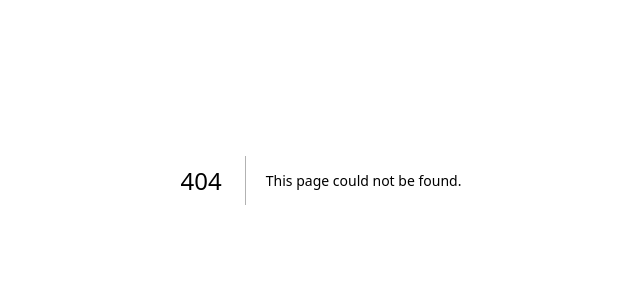
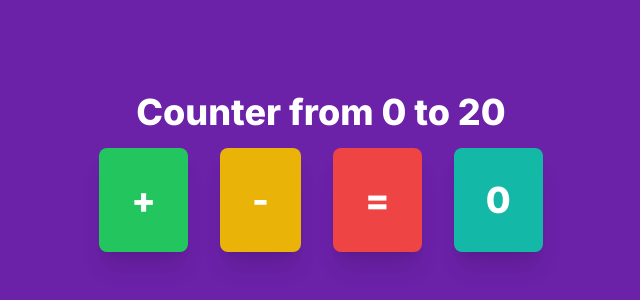
Before and after one commit to ChWasam/reactaurnext, a Next.js app: page /Counter_hooks in a window 1280 px wide. Before the commit this address had no page. Shown: the part 220-520 px from the top of the page, without its empty margins (319-959 px from the left). Built offline with nearby package versions, Linux system fonts and the light colour scheme.

Commit message:
Counter app

```diff
--- /dev/null
+++ b/app/Counter_hooks/page.tsx
@@ -0,0 +1,51 @@
+"use client";
+
+import React from "react";
+import { useState } from "react";
+
+export default function page() {
+  let [counter, setCounter] = useState(0);
+
+  const addValue = () => {
+    if (counter < 20) {
+      counter = counter + 1;
+      setCounter(counter);
+    }
+  };
+
+  const substractValue = () => {
+    if (counter > 0) {
+      counter = counter - 1;
+      setCounter(counter);
+    }
+  };
+
+  return (
+    <main className="flex flex-col justify-center bg-purple-800 h-screen w-screen  ">
+      <div className="mx-auto text-white text-4xl font-extrabold">
+        Counter from 0 to 20
+      </div>
+      <div className="flex mx-auto ">
+        <button
+          onClick={addValue}
+          className="m-4 text-4xl  p-8 text-white bg-green-500 font-extrabold rounded-lg shadow-xl "
+        >
+          +
+        </button>
+        <button
+          onClick={substractValue}
+          className="m-4 p-8 text-4xl  text-white bg-yellow-500 font-extrabold rounded-lg shadow-xl "
+        >
+          -
+        </button>
+        <div className="m-4 p-8 text-white text-4xl  bg-red-500 font-extrabold rounded-lg shadow-xl ">
+          {" "}
+          ={" "}
+        </div>
+        <div className="m-4 p-8 text-white text-4xl  bg-teal-500 font-extrabold rounded-lg shadow-xl ">
+          {counter}
+        </div>
+      </div>
+    </main>
+  );
+}
```
